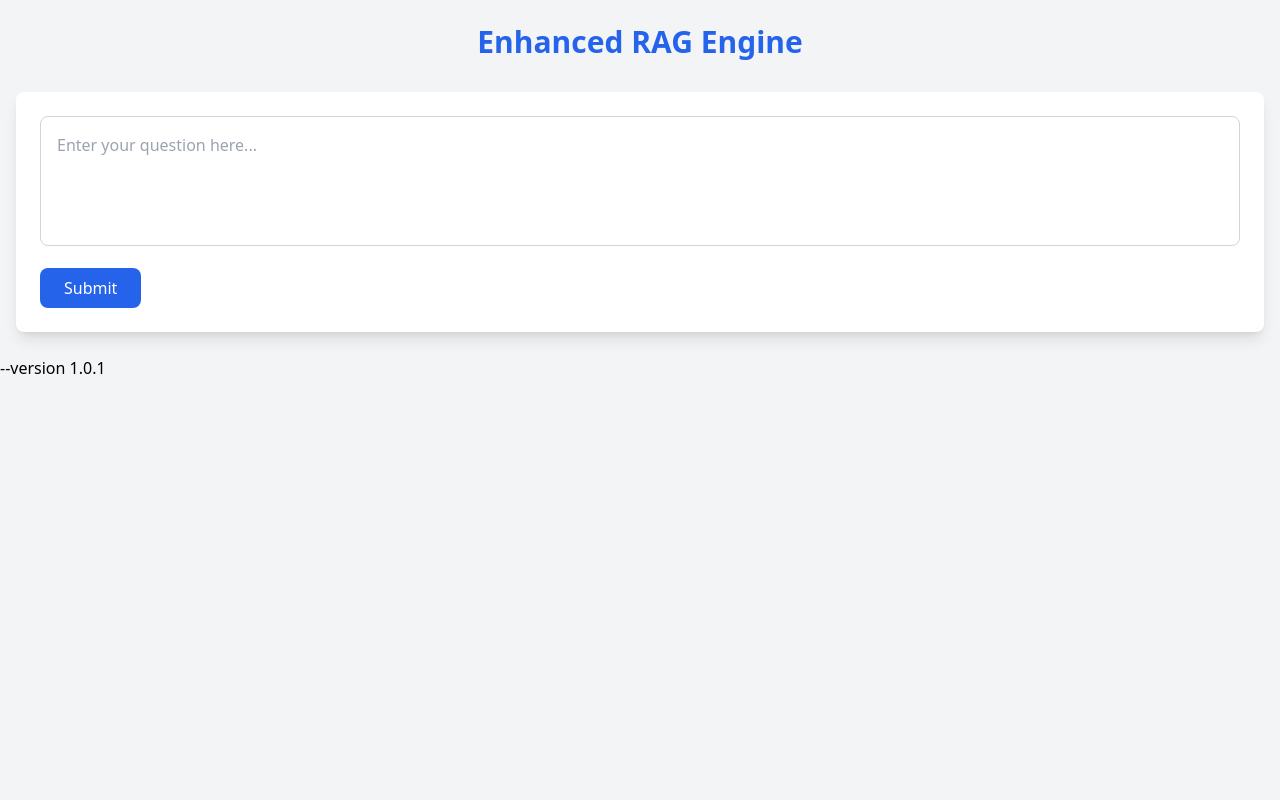
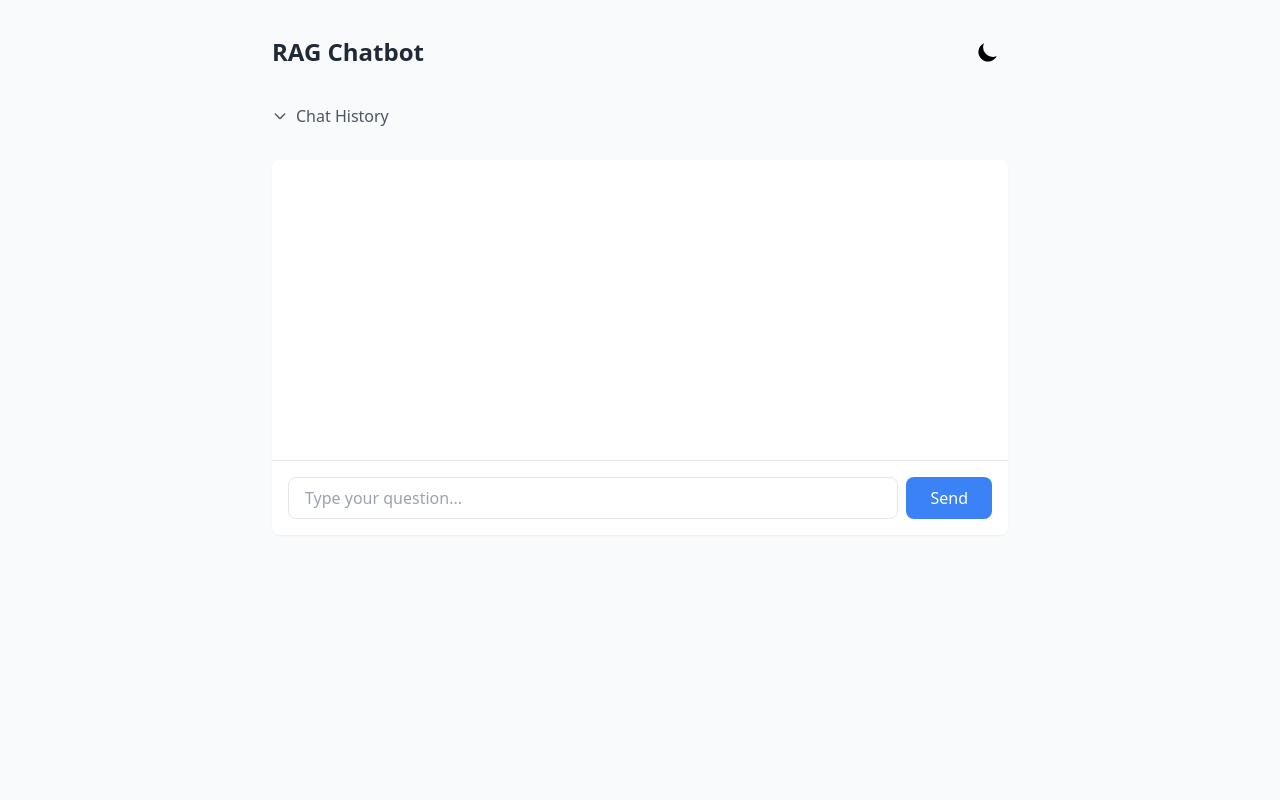
Before and after one commit to udit-rawat/Quest, a Flask app: page / in a window 1280 px wide. Run offline with Flask 3, Linux system fonts and the light colour scheme; some libraries are stand-ins or nearby versions.

Commit message:
improved version

````diff
--- a/templates/index.html
+++ b/templates/index.html
@@ -3,179 +3,214 @@
     <head>
         <meta charset="UTF-8">
         <meta name="viewport" content="width=device-width, initial-scale=1.0">
-        <title>Enhanced RAG Engine</title>
+        <title>RAG Chatbot</title>
         <script src="https://cdn.tailwindcss.com"></script>
-        <script src="https://unpkg.com/marked@4.0.0/marked.min.js"></script>
-        <script src="https://cdn.jsdelivr.net/npm/chart.js"></script>
         <link rel="stylesheet"
-            href="https://cdnjs.cloudflare.com/ajax/libs/tippy.js/6.3.7/tippy.min.css">
-        <script src="https://unpkg.com/@popperjs/core@2"></script>
-        <script src="https://unpkg.com/tippy.js@6"></script>
+            href="https://cdnjs.cloudflare.com/ajax/libs/highlight.js/11.8.0/styles/atom-one-dark.min.css">
+        <script
+            src="https://cdnjs.cloudflare.com/ajax/libs/highlight.js/11.8.0/highlight.min.js"></script>
+        <script
+            src="https://cdnjs.cloudflare.com/ajax/libs/highlight.js/11.8.0/languages/python.min.js"></script>
         <style>
+        .dark {
+            color-scheme: dark;
+        }
+
         .loader {
-            border: 3px solid #f3f3f3;
+            width: 20px;
+            height: 20px;
+            border: 2px solid #e2e8f0;
+            border-top-color: #3b82f6;
             border-radius: 50%;
-            border-top: 3px solid #3498db;
-            width: 24px;
-            height: 24px;
-            animation: spin 1s linear infinite;
+            animation: spin 0.8s linear infinite;
         }
+
         @keyframes spin {
-            0% { transform: rotate(0deg); }
-            100% { transform: rotate(360deg); }
+            to {transform: rotate(360deg);}
         }
-        .markdown-body pre {
-            background-color: #f6f8fa;
-            padding: 1rem;
-            border-radius: 0.375rem;
+
+        .code-block {
+            background: #282c34;
+            border-radius: 0.5rem;
             margin: 1rem 0;
         }
-        .markdown-body code {
-            font-family: monospace;
-            background-color: #f6f8fa;
-            padding: 0.2rem 0.4rem;
-            border-radius: 0.25rem;
+
+        .dark .code-block {
+            background: #1a1d23;
+        }
+
+        .code-block pre {
+            margin: 0;
+            padding: 1rem;
+        }
+
+        .history-panel {
+            max-height: 0;
+            overflow: hidden;
+            transition: max-height 0.3s ease-out;
+        }
+
+        .history-panel.open {
+            max-height: 500px;
         }
     </style>
     </head>
-    <body class="bg-gray-100 min-h-screen">
-        <div class="container mx-auto px-4 py-6">
+    <body
+        class="bg-gray-50 dark:bg-gray-900 min-h-screen transition-colors duration-200">
+        <div class="container mx-auto px-4 py-8 max-w-3xl">
+            <!-- Header with theme toggle -->
+            <div class="flex justify-between items-center mb-8">
                 <h1
-                class="text-3xl font-bold text-center text-blue-600 mb-8">Enhanced
-                RAG Engine</h1>
+                    class="text-2xl font-bold text-gray-800 dark:text-gray-100">RAG
+                    Chatbot</h1>
+                <button id="themeToggle"
+                    class="p-2 rounded-lg hover:bg-gray-200 dark:hover:bg-gray-700">
+                    <svg class="w-6 h-6 dark:hidden" fill="currentColor"
+                        viewBox="0 0 20 20">
+                        <path
+                            d="M17.293 13.293A8 8 0 016.707 2.707a8.001 8.001 0 1010.586 10.586z"></path>
+                    </svg>
+                    <svg class="w-6 h-6 hidden dark:block text-yellow-500"
+                        fill="currentColor" viewBox="0 0 20 20">
+                        <path fill-rule="evenodd"
+                            d="M10 2a1 1 0 011 1v1a1 1 0 11-2 0V3a1 1 0 011-1zm4 8a4 4 0 11-8 0 4 4 0 018 0zm-.464 4.95l.707.707a1 1 0 001.414-1.414l-.707-.707a1 1 0 00-1.414 1.414zm2.12-10.607a1 1 0 010 1.414l-.706.707a1 1 0 11-1.414-1.414l.707-.707a1 1 0 011.414 0zM17 11a1 1 0 100-2h-1a1 1 0 100 2h1zm-7 4a1 1 0 011 1v1a1 1 0 11-2 0v-1a1 1 0 011-1zM5.05 6.464A1 1 0 106.465 5.05l-.708-.707a1 1 0 00-1.414 1.414l.707.707zm1.414 8.486l-.707.707a1 1 0 01-1.414-1.414l.707-.707a1 1 0 011.414 1.414zM4 11a1 1 0 100-2H3a1 1 0 000 2h1z"></path>
+                    </svg>
+                </button>
+            </div>
 
-            <!-- Query Section -->
-            <div class="bg-white shadow-lg rounded-lg p-6">
-                <div class="relative">
-                    <textarea id="queryInput"
-                        class="w-full border border-gray-300 p-4 rounded-lg resize-none focus:ring-2 focus:ring-blue-500 focus:border-transparent"
-                        rows="4"
-                        placeholder="Enter your question here..."
-                        data-tippy-content="Enter your DSA-related question here"></textarea>
-                    <button id="submitQuery"
-                        class="mt-4 bg-blue-600 text-white px-6 py-2 rounded-lg hover:bg-blue-700 transition-colors flex items-center gap-2">
-                        <span>Submit</span>
-                        <div class="loader hidden"></div>
+            <!-- History Toggle -->
+            <button id="historyToggle"
+                class="mb-4 flex items-center text-gray-600 dark:text-gray-300 hover:text-gray-800 dark:hover:text-gray-100">
+                <svg class="w-4 h-4 mr-2" fill="none" stroke="currentColor"
+                    viewBox="0 0 24 24">
+                    <path stroke-linecap="round" stroke-linejoin="round"
+                        stroke-width="2" d="M19 9l-7 7-7-7"></path>
+                </svg>
+                Chat History
             </button>
+
+            <!-- History Panel -->
+            <div id="historyPanel"
+                class="history-panel mb-4 bg-white dark:bg-gray-800 rounded-lg shadow-sm">
+                <div id="historyContent" class="p-4 space-y-4">
+                    <!-- History items will be inserted here -->
                 </div>
             </div>
 
-            <!-- Response Section -->
-            <div id="responseSection" class="mt-8 hidden">
-                <div class="bg-white shadow-lg rounded-lg p-6">
-                    <h2
-                        class="text-2xl font-semibold text-green-600 mb-4">Response</h2>
-                    <div id="streamingResponse"
-                        class="markdown-body prose max-w-none"></div>
+            <!-- Chat container -->
+            <div class="bg-white dark:bg-gray-800 rounded-lg shadow-sm">
+                <!-- Messages container -->
+                <div id="messages"
+                    class="p-4 space-y-4 min-h-[300px] max-h-[500px] overflow-y-auto">
+                    <!-- Messages will be inserted here -->
+                </div>
 
-                    <!-- Metadata Section -->
-                    <div class="mt-6 border-t pt-4">
-                        <h3
-                            class="text-lg font-semibold text-gray-700 mb-4">Analysis
-                            Metadata</h3>
-                        <div class="grid grid-cols-1 md:grid-cols-2 gap-4">
-                            <!-- Confidence Score -->
-                            <div class="bg-gray-50 p-4 rounded-lg">
-                                <h4
-                                    class="text-sm font-medium text-gray-600 mb-2">Confidence
-                                    Score</h4>
-                                <canvas id="confidenceChart" width="200"
-                                    height="100"></canvas>
-                            </div>
-                            <!-- Patterns -->
-                            <div class="bg-gray-50 p-4 rounded-lg">
-                                <h4
-                                    class="text-sm font-medium text-gray-600 mb-2">Identified
-                                    Patterns</h4>
-                                <div id="patternsList" class="space-y-1"></div>
-                            </div>
-                        </div>
-                    </div>
+                <!-- Input form -->
+                <div class="border-t dark:border-gray-700 p-4">
+                    <form id="queryForm" class="flex gap-2">
+                        <input
+                            type="text"
+                            id="queryInput"
+                            class="flex-1 px-4 py-2 rounded-lg border dark:border-gray-600 focus:outline-none focus:ring-2 focus:ring-blue-500 dark:bg-gray-700 dark:text-white"
+                            placeholder="Type your question...">
+                        <button
+                            type="submit"
+                            class="px-6 py-2 bg-blue-500 text-white rounded-lg hover:bg-blue-600 focus:outline-none focus:ring-2 focus:ring-blue-500 focus:ring-offset-2 disabled:opacity-50 flex items-center gap-2">
+                            <span>Send</span>
+                            <div class="loader hidden"></div>
+                        </button>
+                    </form>
                 </div>
             </div>
         </div>
 
         <script>
-        // Initialize tooltips
-        tippy('[data-tippy-content]');
-
-        // Markdown configuration
-        marked.setOptions({
-            highlight: function(code, lang) {
-                return code;
-            }
-        });
-
-        let confidenceChart = null;
-
-        function updateConfidenceChart(confidence) {
-            if (confidenceChart) {
-                confidenceChart.destroy();
+        // Theme toggle
+        const theme = {
+            init() {
+                if (localStorage.theme === 'dark' || (!localStorage.theme && window.matchMedia('(prefers-color-scheme: dark)').matches)) {
+                    document.documentElement.classList.add('dark');
                 }
 
-            const ctx = document.getElementById('confidenceChart').getContext('2d');
-            confidenceChart = new Chart(ctx, {
-                type: 'doughnut',
-                data: {
-                    labels: ['Confidence', 'Remaining'],
-                    datasets: [{
-                        data: [confidence * 100, (1 - confidence) * 100],
-                        backgroundColor: ['#4CAF50', '#f0f0f0']
-                    }]
+                document.getElementById('themeToggle').addEventListener('click', () => {
+                    document.documentElement.classList.toggle('dark');
+                    localStorage.theme = document.documentElement.classList.contains('dark') ? 'dark' : 'light';
+                });
+            }
+        };
+
+        // History panel
+        const history = {
+            panel: document.getElementById('historyPanel'),
+            content: document.getElementById('historyContent'),
+            toggle: document.getElementById('historyToggle'),
+
+            init() {
+                this.toggle.addEventListener('click', () => {
+                    this.panel.classList.toggle('open');
+                    this.loadHistory();
+                });
             },
-                options: {
-                    cutout: '70%',
-                    plugins: {
-                        legend: {
-                            display: false
+
+            async loadHistory() {
+                try {
+                    const response = await fetch('/history');
+                    const data = await response.json();
+                    this.content.innerHTML = data.reverse().map(item => `
+                        <div class="border-b dark:border-gray-700 pb-2">
+                            <p class="text-sm text-gray-600 dark:text-gray-400">${item.user_input}</p>
+                            <p class="text-sm text-gray-800 dark:text-gray-200">${item.model_response.substring(0, 100)}...</p>
+                        </div>
+                    `).join('');
+                } catch (error) {
+                    console.error('Error loading history:', error);
                 }
             }
-                }
+        };
+
+        // Chat functionality
+        const chat = {
+            messages: document.getElementById('messages'),
+            form: document.getElementById('queryForm'),
+            input: document.getElementById('queryInput'),
+            loader: document.querySelector('.loader'),
+            controller: null,
+
+            init() {
+                this.form.addEventListener('submit', (e) => {
+                    e.preventDefault();
+                    this.sendMessage();
                 });
-        }
+            },
 
-        function updatePatternsList(patterns) {
-            const patternsDiv = document.getElementById('patternsList');
-            patternsDiv.innerHTML = patterns.map(pattern =>
-                `<div class="bg-blue-100 text-blue-800 px-2 py-1 rounded inline-block mr-2 mb-2">${pattern}</div>`
-            ).join('');
-        }
+            async sendMessage() {
+                const userInput = this.input.value.trim();
+                if (!userInput) return;
 
-        let controller = null;
-        document.getElementById("submitQuery").addEventListener("click", async () => {
-            const userInput = document.getElementById("queryInput").value;
-            if (!userInput) {
-                alert("Please enter a question.");
-                return;
-            }
+                // Add user message
+                this.addMessage('user', userInput);
+                this.input.value = '';
+
+                // Show loader
+                const submitButton = this.form.querySelector('button');
+                submitButton.disabled = true;
+                this.loader.classList.remove('hidden');
 
                 // Cancel previous request if exists
-            if (controller) {
-                controller.abort();
+                if (this.controller) {
+                    this.controller.abort();
                 }
-            controller = new AbortController();
-
-            const responseSection = document.getElementById("responseSection");
-            const streamingResponse = document.getElementById("streamingResponse");
-            const submitButton = document.getElementById("submitQuery");
-            const loader = submitButton.querySelector(".loader");
-
-            // Show loading state
-            submitButton.disabled = true;
-            loader.classList.remove("hidden");
-            streamingResponse.innerHTML = '';
-            responseSection.classList.remove("hidden");
+                this.controller = new AbortController();
 
                 try {
                     const response = await fetch("/stream", {
                         method: "POST",
-                    headers: {
-                        "Content-Type": "application/json",
-                    },
+                        headers: { "Content-Type": "application/json" },
                         body: JSON.stringify({ user_input: userInput }),
-                    signal: controller.signal
+                        signal: this.controller.signal
                     });
 
+                    const botMessage = this.addMessage('bot', '');
                     const reader = response.body.getReader();
                     const decoder = new TextDecoder();
                     let buffer = '';
@@ -185,39 +220,77 @@
                         if (done) break;
 
                         buffer += decoder.decode(value, {stream: true});
-
-                    // Check for complete JSON objects
                         const lines = buffer.split('\n');
-                    buffer = lines.pop(); // Keep the incomplete line in the buffer
+                        buffer = lines.pop();
 
                         for (const line of lines) {
                             try {
                                 const data = JSON.parse(line);
                                 if (data.type === 'token') {
-                                streamingResponse.innerHTML = marked.parse(data.content);
-                            } else if (data.type === 'metadata') {
-                                updateConfidenceChart(data.metadata.average_confidence);
-                                updatePatternsList(data.metadata.pattern_types);
+                                    this.updateBotMessage(botMessage, data.content);
                                 }
                             } catch (e) {
                                 console.error('Error parsing JSON:', e);
                             }
                         }
                     }
-            } catch (err) {
-                if (err.name === 'AbortError') {
-                    console.log('Request aborted');
-                } else {
-                    console.error('Error:', err);
-                    alert("Error fetching response.");
+
+                    // Highlight code blocks after complete response
+                    hljs.highlightAll();
+
+                } catch (error) {
+                    if (error.name !== 'AbortError') {
+                        console.error('Error:', error);
                     }
                 } finally {
                     submitButton.disabled = false;
-                loader.classList.add("hidden");
-                controller = null;
+                    this.loader.classList.add('hidden');
+                    this.controller = null;
                 }
+            },
+
+            addMessage(type, content) {
+                const messageDiv = document.createElement('div');
+                messageDiv.className = `flex ${type === 'user' ? 'justify-end' : 'justify-start'}`;
+
+                const bubble = document.createElement('div');
+                bubble.className = type === 'user'
+                    ? 'bg-blue-500 text-white rounded-lg px-4 py-2 max-w-[80%]'
+                    : 'bg-gray-100 dark:bg-gray-700 rounded-lg px-4 py-2 max-w-[80%]';
+
+                if (type === 'bot') {
+                    bubble.innerHTML = `<div class="message-content"></div>`;
+                } else {
+                    bubble.textContent = content;
+                }
+
+                messageDiv.appendChild(bubble);
+                this.messages.appendChild(messageDiv);
+                this.messages.scrollTop = this.messages.scrollHeight;
+                return bubble;
+            },
+
+            updateBotMessage(messageElement, content) {
+                const contentDiv = messageElement.querySelector('.message-content');
+                let formattedContent = content;
+
+                // Detect and format code blocks
+                formattedContent = formattedContent.replace(
+                    /```(\w+)?\n([\s\S]*?)```/g,
+                    (_, lang, code) => `<div class="code-block"><pre><code class="${lang || ''}">${code.trim()}</code></pre></div>`
+                );
+
+                contentDiv.innerHTML = formattedContent;
+                this.messages.scrollTop = this.messages.scrollHeight;
+            }
+        };
+
+        // Initialize all components
+        document.addEventListener('DOMContentLoaded', () => {
+            theme.init();
+            history.init();
+            chat.init();
         });
     </script>
     </body>
 </html>
---version 1.0.1
````
Lines whose indentation alone changed are shown as unchanged.
